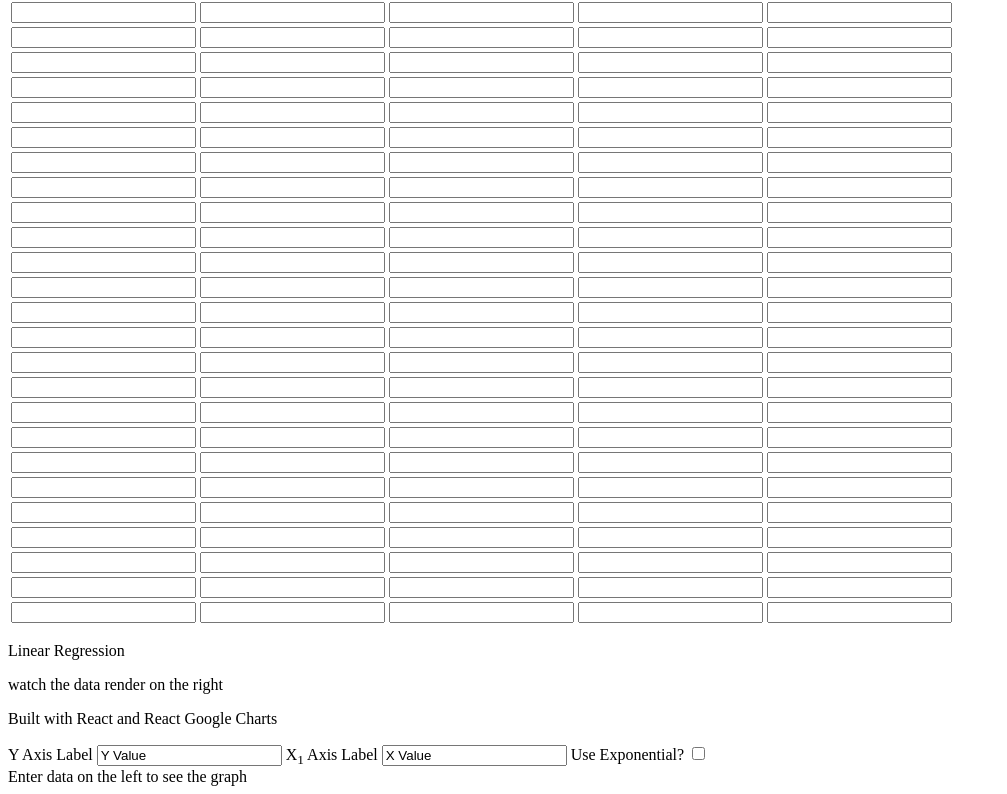
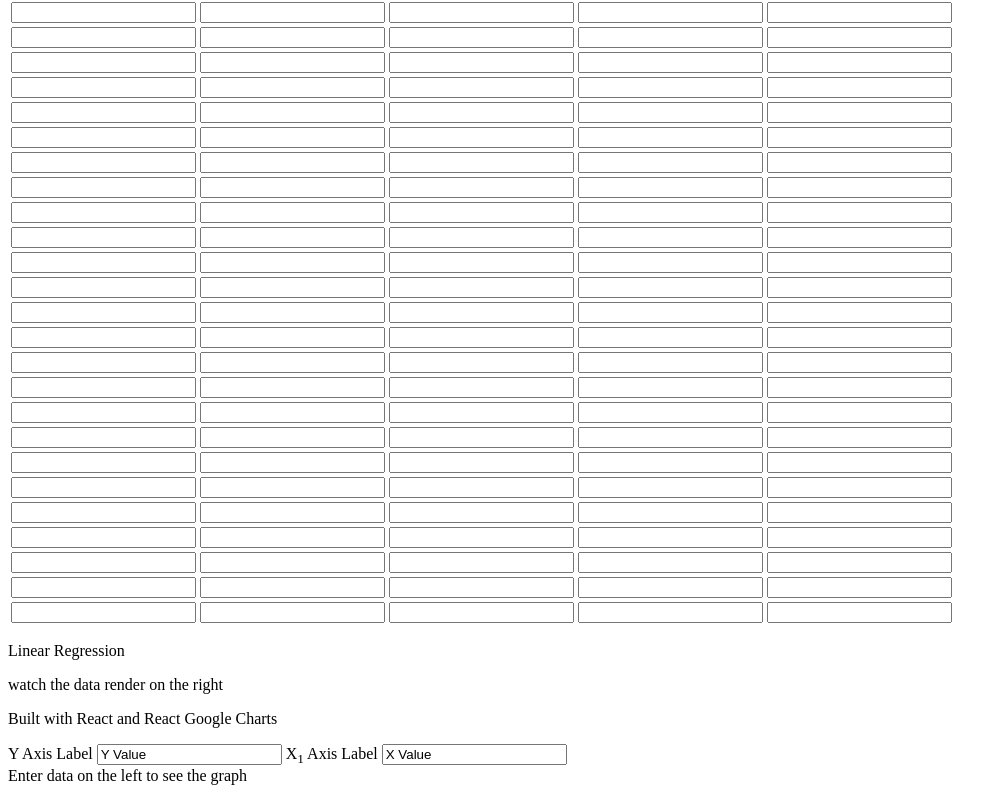
Before and after one commit to actuallyDan/line-reg, a React (Create React App) app: page / in a window 1280 px wide. Shown: the part 211-1005 px from the top of the page, without its empty margins (0-1007 px from the left). Built offline with nearby package versions, Linux system fonts and the light colour scheme; the HTML template or start-up script is replaced by a standard one.

Commit message:
removed experimental exponential toggle

```diff
--- a/package.json
+++ b/package.json
@@ -1,7 +1,7 @@
 {
   "name": "lineReg",
   "version": "0.1.0",
-  "private": true,
+  "private": false,
   "devDependencies": {
     "react-scripts": "0.6.1"
   },
--- a/src/App.js
+++ b/src/App.js
@@ -109,6 +109,8 @@ class App extends Component {
     });
  }
 render() {
+  //    <label htmlFor="toggleTrend"> Use Exponential? </label> <input type="checkbox" disabled id="toggleTrend" onClick={this.toggleTrendLine.bind(this)}/>
+
   return (
 
     <div className="App">
@@ -128,7 +130,6 @@ render() {
     <div id="label-wrapper">
     <label htmlFor="yLabel" > Y Axis Label</label>              <input type="text" id="yLabel" onKeyUp={this.setLabels.bind(this)} defaultValue="Y Value"/>
     <label htmlFor="x1Label" > X<sub>1</sub> Axis Label </label><input type="text" id="x1Label" onKeyUp={this.setLabels.bind(this)} defaultValue="X Value"/>
-    <label htmlFor="toggleTrend"> Use Exponential? </label> <input type="checkbox" id="toggleTrend" onClick={this.toggleTrendLine.bind(this)}/>
     </div>
     <div id="graph-wrapper">
     {this.state.data.length > 1 ? <Chart chartType="ScatterChart" data={this.state.data} options={this.state.options} width={this.state.chart.width} graph_id="ScatterChart" height={ this.state.chart.height}  /> : "Enter data on the left to see the graph"}
```
